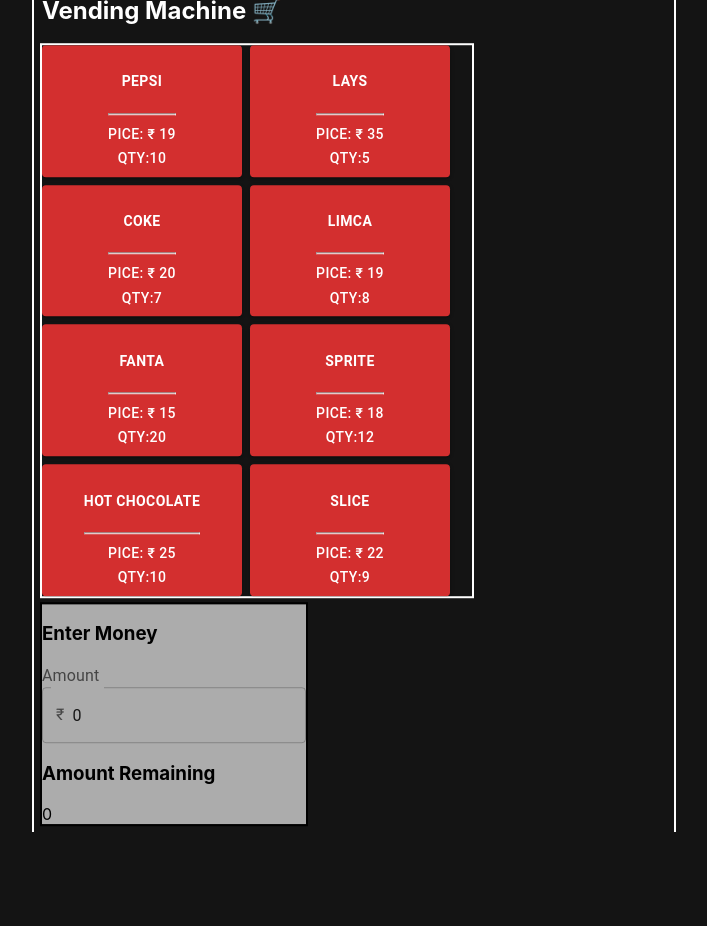
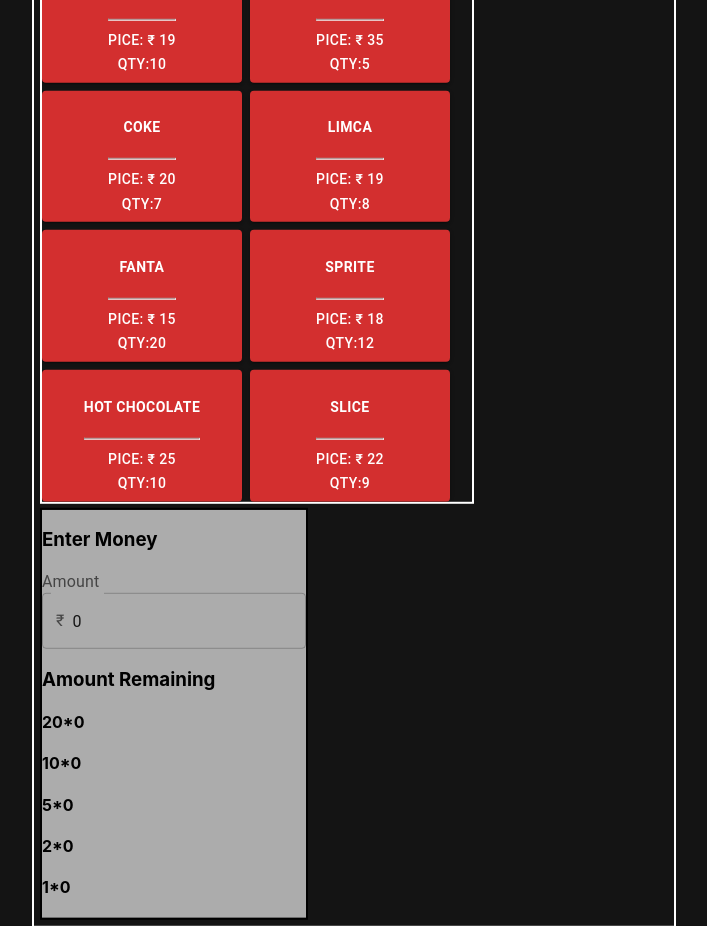
Before and after one commit to AbhishekPratap05/vending-machine, a React (Create React App) app: page / in a window 1280 px wide. Shown: the whole page, without its empty margins (286-993 px from the left). Before the commit the page ends 832 px from the top, so only its background shows below. Built offline with nearby package versions, Linux system fonts and the light colour scheme.

Commit message:
Modified: MoneySlot to calculate change

```diff
--- a/src/components/MoneySlot.js
+++ b/src/components/MoneySlot.js
@@ -1,16 +1,37 @@
-import React from 'react'
+import React, { useEffect, useState } from 'react'
 import { InputAdornment, InputLabel, OutlinedInput } from '@mui/material'
 import { useVendingContext } from './vendingContext';
-import  {actions} from './vendingReducer'
+import { actions } from './vendingReducer'
 
 export default function MoneySlot() {
 
-  const {state,dispatch} = useVendingContext();
+  const { state, dispatch } = useVendingContext();
+  const [remainingAmount, setRemainingAmount] = useState(new Map())
+
+
+  useEffect(() => {
+    let remainingChangeList = new Map();
+    let remainingAmount = state.remainingAmount;
+    remainingChangeList.set(20, Math.floor(remainingAmount / 20))
+    remainingAmount = remainingAmount%20;
+    remainingChangeList.set(10, Math.floor(remainingAmount / 10))
+    remainingAmount = remainingAmount%10;
+    remainingChangeList.set(5, Math.floor(remainingAmount / 5))
+    remainingAmount = remainingAmount%5;
+    remainingChangeList.set(2, Math.floor(remainingAmount / 2))
+    remainingAmount = remainingAmount%2;
+    remainingChangeList.set(1, Math.floor(remainingAmount / 1))
+    setRemainingAmount(remainingChangeList);
+
+  }, [state.remainingAmount])
+
 
   const handleChange = (event) => {
-        const amount =  event.target.value;
-        dispatch({type:actions.userEnteredAmount, amount:amount});
+    const amount = event.target.value;
+    dispatch({ type: actions.userEnteredAmount, amount: amount });
   };
+
+
 
   return (
     <div><h3>Enter Money</h3>
@@ -19,11 +40,18 @@
         id="money-input"
         type="number"
         value={state.enteredAmount}
-            onChange={(e)=>handleChange(e)}
+        onChange={(e) => handleChange(e)}
         startAdornment={<InputAdornment position="start">₹</InputAdornment>}
         label="Amount"
       />
-          <div><h3>Amount Remaining</h3>{state.remainingAmount}</div>
+      <div>
+        <h3>Amount Remaining</h3>
+        <h4>20*{remainingAmount.get(20)}</h4>
+        <h4>10*{remainingAmount.get(10)}</h4>
+        <h4>5*{remainingAmount.get(5)}</h4>
+        <h4>2*{remainingAmount.get(2)}</h4>
+        <h4>1*{remainingAmount.get(1)}</h4>
+      </div>
     </div>
 
   )
```
Also changed, not shown: src/components/ItemList.js (line endings or trailing spaces). Lines whose indentation alone changed are shown as unchanged.
